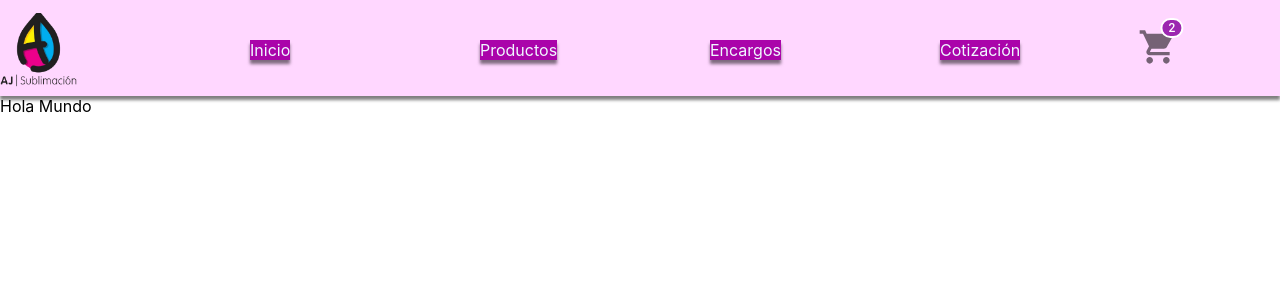
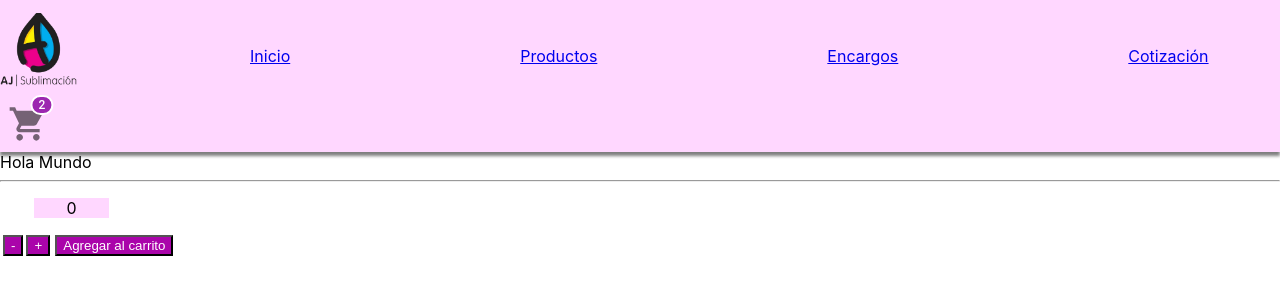
Before and after one commit to Deinyer/REACTJS-Sublimacion, a React (Create React App) app: page /item/1 in a window 1280 px wide. Shown: the top 300 px of the page. Built offline with nearby package versions, Linux system fonts and the light colour scheme.

Commit message:
desafio contador

```diff
--- a/src/App.css
+++ b/src/App.css
@@ -67,7 +67,7 @@
   margin-left: 190px;
   margin-bottom: -20;
 
-}
+};
 
 .pestana{
   color: aliceblue;
@@ -77,13 +77,32 @@
   top: 40px;
   box-shadow: 0px 4px 3px rgb(0, 0, 0,.5);
   text-decoration: none;
-
-}
+};
 
 .carrito{
 margin-right: -2300px;
 font-size:  large;
 position: absolute;
 margin-top: -80px;
+}
+
+.cantidad{
+  margin-left: 34px;
+  text-align: center;
+  background-color: rgb(255, 215, 255);
+  width: 75px;
+}
+
+.BotonSigno{
+  color: white;
+  background-color: rgb(170, 4, 170);
+  margin-left: 3px;
 
 }
+
+.BotonSumaArticulo{
+  margin-left: 5px;
+  color: white;
+  background-color: rgb(170, 4, 170);
+  stroke: white;
+}
--- /dev/null
+++ b/src/Components/ItemCount.jsx
@@ -0,0 +1,35 @@
+import { useState } from "react";
+
+const ItemCount = () => {
+let [ cantidad, setCantidad ] = useState(0);
+
+const increment = () => {
+    if (cantidad <= 4) {
+    setCantidad(cantidad+1);
+}
+}
+const decrement = () => {
+    if (cantidad >= 1) {
+    setCantidad(cantidad-1 );
+}
+}
+const agregarArticulo = () => {
+    alert("Agrego " + cantidad + " de este  artculo")
+}
+
+return (
+    <>
+    <div>
+
+    <p className="cantidad">{cantidad}</p>
+    <button className="BotonSigno" onClick={decrement}>-</button>
+
+    <button className="BotonSigno" onClick={increment}>+</button>
+    <button className="BotonSumaArticulo" onClick={agregarArticulo}>Agregar al carrito</button>
+
+    </div>
+    </>
+)
+}
+
+export default ItemCount;
--- a/src/Components/ItemListContainer.jsx
+++ b/src/Components/ItemListContainer.jsx
@@ -1,10 +1,15 @@
+import ItemCount from "./ItemCount";
+
 const ItemListContainer = ({greeting}) => {
     return (
     <div>
         {greeting}
+        <hr />
+        <ItemCount />
+
     </div>
 
     );
   };
 
-  export default ItemListContainer
+  export default ItemListContainer;
```
Also changed, not shown: package.json (+12 -0 lines), src/Components/Item.jsx (added, +37 -0 lines), 1 other file (tests, documents, lock files or other folders).
